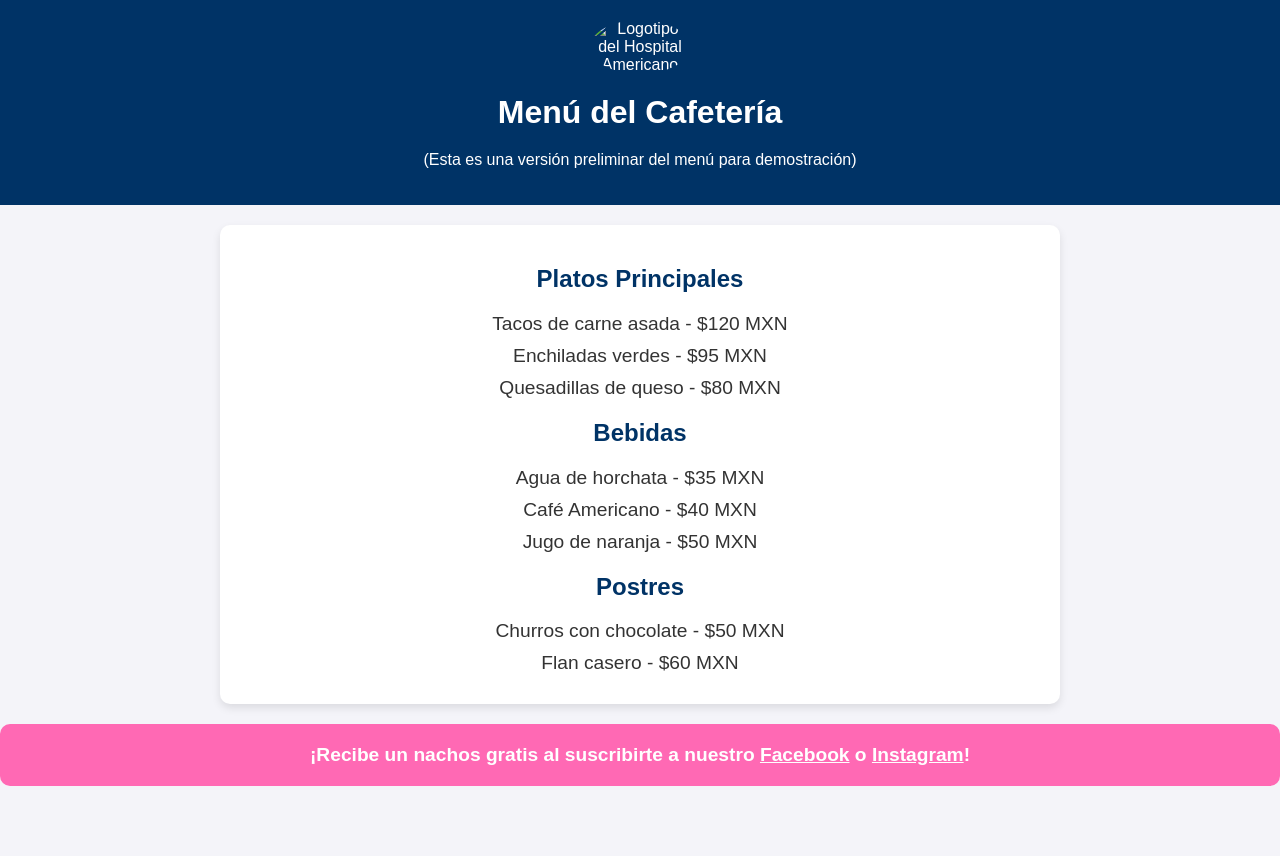
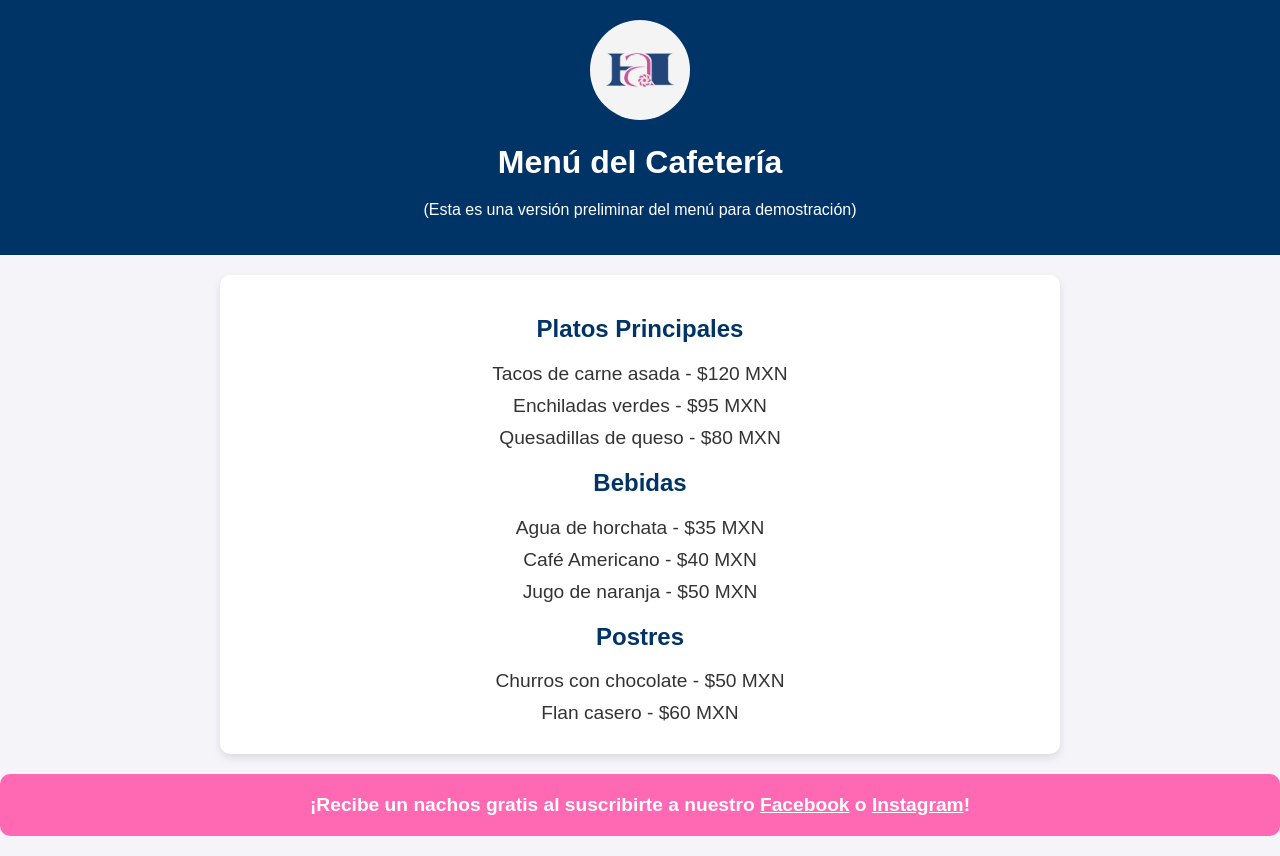
Before and after one commit to transuranium/hospital-americano, a plain HTML site: page index.html in a window 1280 px wide. Before the commit the page ends 806 px from the top, so only its background shows below. Drawn offline with Linux system fonts and the light colour scheme; the site is published under a folder, as on GitHub Pages, so addresses that start at the root find nothing.

Commit message:
fixed way to logo

```diff
--- a/index.html
+++ b/index.html
@@ -98,7 +98,7 @@
     <!-- Шапка страницы с логотипом -->
     <header>
       <img
-        src="/img/converted_logo_3.png"
+        src="img/converted_logo_3.png"
         alt="Logotipo del Hospital Americano"
       />
       <h1>Menú del Cafetería</h1>
```
